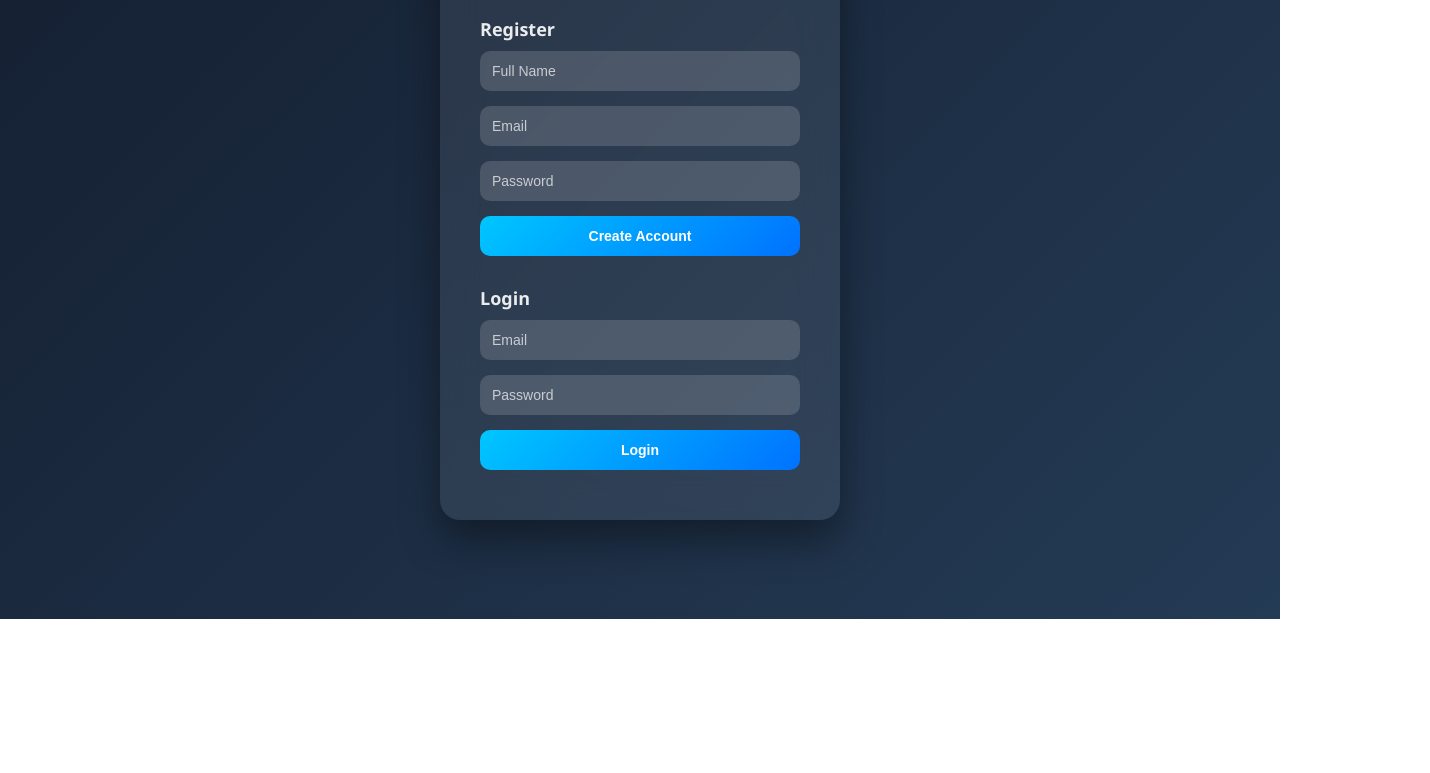
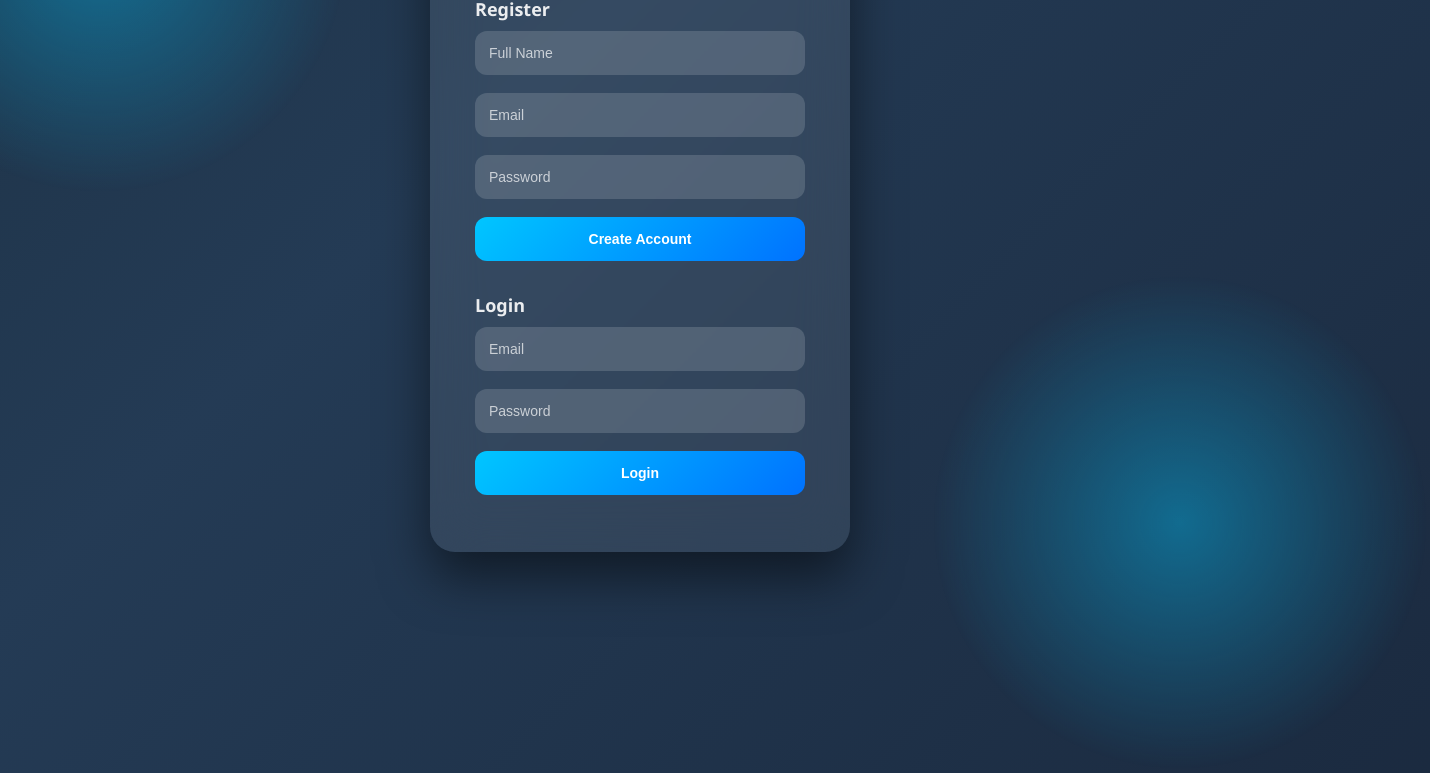
Before and after one commit to Arshad-Nazeer/cab-booking-app, a website: page public/index.html in a window 1280 px wide. Shown: the part 181-954 px from the top of the page, 1430 px wide, since content can reach past the window. Before the commit the page ends 800 px from the top, so only its background shows below. Drawn offline with Linux system fonts and the light colour scheme.

Commit message:
Updated UI with animations and background

```diff
--- a/public/style.css
+++ b/public/style.css
@@ -5,33 +5,72 @@
     box-sizing: border-box;
 }
 
+/* ========== ANIMATED BACKGROUND ========== */
 body {
     font-family: 'Segoe UI', sans-serif;
-    background: linear-gradient(135deg, #141e30, #243b55);
+    background: linear-gradient(-45deg, #141e30, #243b55, #0f2027, #2c5364);
+    background-size: 400% 400%;
+    animation: gradientFlow 15s ease infinite;
     min-height: 100vh;
     display: flex;
     justify-content: center;
     align-items: center;
+    overflow: hidden;
+    position: relative;
+}
+
+/* Floating Glow Circles */
+body::before,
+body::after {
+    content: "";
+    position: absolute;
+    width: 500px;
+    height: 500px;
+    border-radius: 50%;
+    background: radial-gradient(circle, rgba(0,198,255,0.4), transparent 70%);
+    animation: float 8s ease-in-out infinite;
+    z-index: 0;
+}
+
+body::before {
+    top: -150px;
+    left: -150px;
+}
+
+body::after {
+    bottom: -150px;
+    right: -150px;
+    animation-delay: 4s;
 }
 
 /* ========== MAIN CONTAINER ========== */
 .container {
+    position: relative;
+    z-index: 1;
     background: rgba(255, 255, 255, 0.08);
-    backdrop-filter: blur(20px);
-    padding: 40px;
-    border-radius: 20px;
-    width: 400px;
-    box-shadow: 0 20px 40px rgba(0, 0, 0, 0.4);
+    backdrop-filter: blur(25px);
+    padding: 45px;
+    border-radius: 25px;
+    width: 420px;
+    box-shadow: 0 25px 50px rgba(0, 0, 0, 0.5);
     color: white;
-    animation: fadeIn 0.8s ease-in-out;
+    animation: fadeInUp 1s ease;
+    transition: 0.4s ease;
+}
+
+.container:hover {
+    transform: translateY(-5px);
 }
 
 /* ========== HEADINGS ========== */
 h1 {
     text-align: center;
-    margin-bottom: 20px;
-    font-size: 28px;
+    margin-bottom: 25px;
+    font-size: 30px;
     letter-spacing: 1px;
+    background: linear-gradient(90deg, #00c6ff, #ffffff);
+    -webkit-background-clip: text;
+    -webkit-text-fill-color: transparent;
 }
 
 h2 {
@@ -43,11 +82,11 @@ h2 {
 /* ========== INPUT FIELDS ========== */
 input {
     width: 100%;
-    padding: 12px;
-    border-radius: 10px;
+    padding: 14px;
+    border-radius: 12px;
     border: none;
     outline: none;
-    margin-bottom: 15px;
+    margin-bottom: 18px;
     background: rgba(255, 255, 255, 0.15);
     color: white;
     font-size: 14px;
@@ -60,14 +99,15 @@ input::placeholder {
 
 input:focus {
     background: rgba(255, 255, 255, 0.25);
-    transform: scale(1.03);
+    transform: scale(1.05);
+    box-shadow: 0 0 15px rgba(0,198,255,0.6);
 }
 
 /* ========== BUTTONS ========== */
 button {
     width: 100%;
-    padding: 12px;
-    border-radius: 10px;
+    padding: 14px;
+    border-radius: 12px;
     border: none;
     cursor: pointer;
     font-size: 14px;
@@ -75,26 +115,44 @@ button {
     background: linear-gradient(135deg, #00c6ff, #0072ff);
     color: white;
     transition: 0.3s ease;
-    margin-bottom: 10px;
+    margin-bottom: 12px;
+    position: relative;
+    overflow: hidden;
+}
+
+/* Glow pulse */
+button::after {
+    content: "";
+    position: absolute;
+    width: 200%;
+    height: 200%;
+    background: rgba(255,255,255,0.15);
+    top: -50%;
+    left: -50%;
+    transform: rotate(45deg);
+    animation: shine 3s infinite;
 }
 
 button:hover {
-    transform: translateY(-3px);
-    box-shadow: 0 10px 20px rgba(0, 114, 255, 0.4);
+    transform: translateY(-4px);
+    box-shadow: 0 15px 25px rgba(0, 114, 255, 0.5);
 }
 
 /* ========== RIDE CARD ========== */
 .ride-card {
-    background: rgba(255, 255, 255, 0.1);
-    padding: 15px;
-    border-radius: 15px;
-    margin-top: 15px;
+    background: rgba(255, 255, 255, 0.12);
+    padding: 18px;
+    border-radius: 18px;
+    margin-top: 18px;
     transition: 0.3s ease;
+    animation: fadeInCard 0.6s ease forwards;
+    opacity: 0;
 }
 
 .ride-card:hover {
-    transform: scale(1.02);
-    background: rgba(255, 255, 255, 0.15);
+    transform: scale(1.04);
+    background: rgba(255, 255, 255, 0.18);
+    box-shadow: 0 10px 20px rgba(0,0,0,0.4);
 }
 
 .ride-card p {
@@ -102,7 +160,7 @@ button:hover {
     font-size: 14px;
 }
 
-/* ========== SMALL BUTTONS INSIDE CARD ========== */
+/* Small buttons inside card */
 .ride-card button {
     width: 48%;
     margin: 5px 1%;
@@ -110,14 +168,29 @@ button:hover {
     font-size: 12px;
 }
 
-/* ========== ANIMATION ========== */
-@keyframes fadeIn {
-    from {
-        opacity: 0;
-        transform: translateY(20px);
-    }
-    to {
-        opacity: 1;
-        transform: translateY(0);
-    }
+/* ========== ANIMATIONS ========== */
+@keyframes gradientFlow {
+    0% { background-position: 0% 50%; }
+    50% { background-position: 100% 50%; }
+    100% { background-position: 0% 50%; }
 }
+
+@keyframes float {
+    0%,100% { transform: translateY(0); }
+    50% { transform: translateY(30px); }
+}
+
+@keyframes fadeInUp {
+    from { opacity: 0; transform: translateY(40px); }
+    to { opacity: 1; transform: translateY(0); }
+}
+
+@keyframes fadeInCard {
+    to { opacity: 1; transform: translateY(0); }
+}
+
+@keyframes shine {
+    0% { transform: translateX(-100%) rotate(45deg); }
+    50% { transform: translateX(100%) rotate(45deg); }
+    100% { transform: translateX(100%) rotate(45deg); }
+}
```
Also changed, not shown: models/Ride.js (+0 -11 lines), public/script.js (+0 -12 lines), routes/rideRoutes.js (+0 -20 lines).
